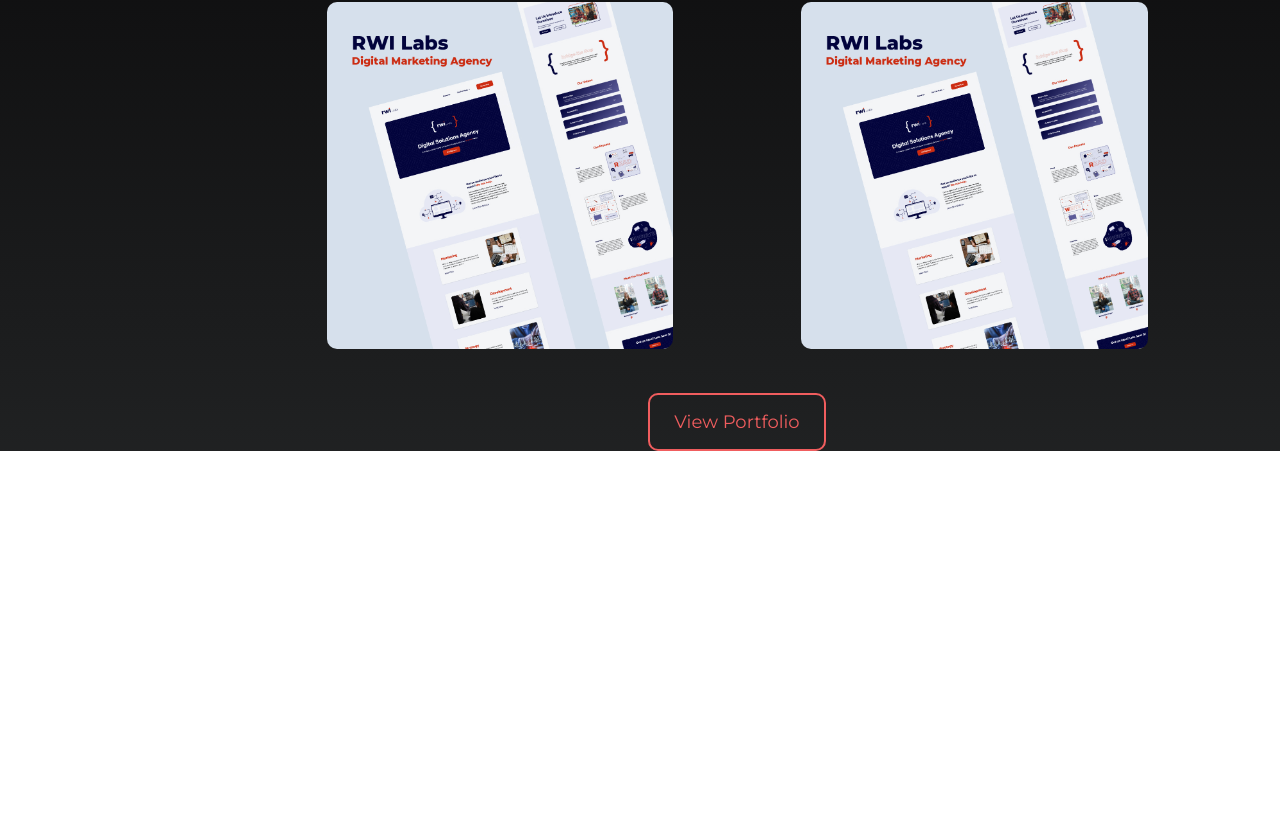
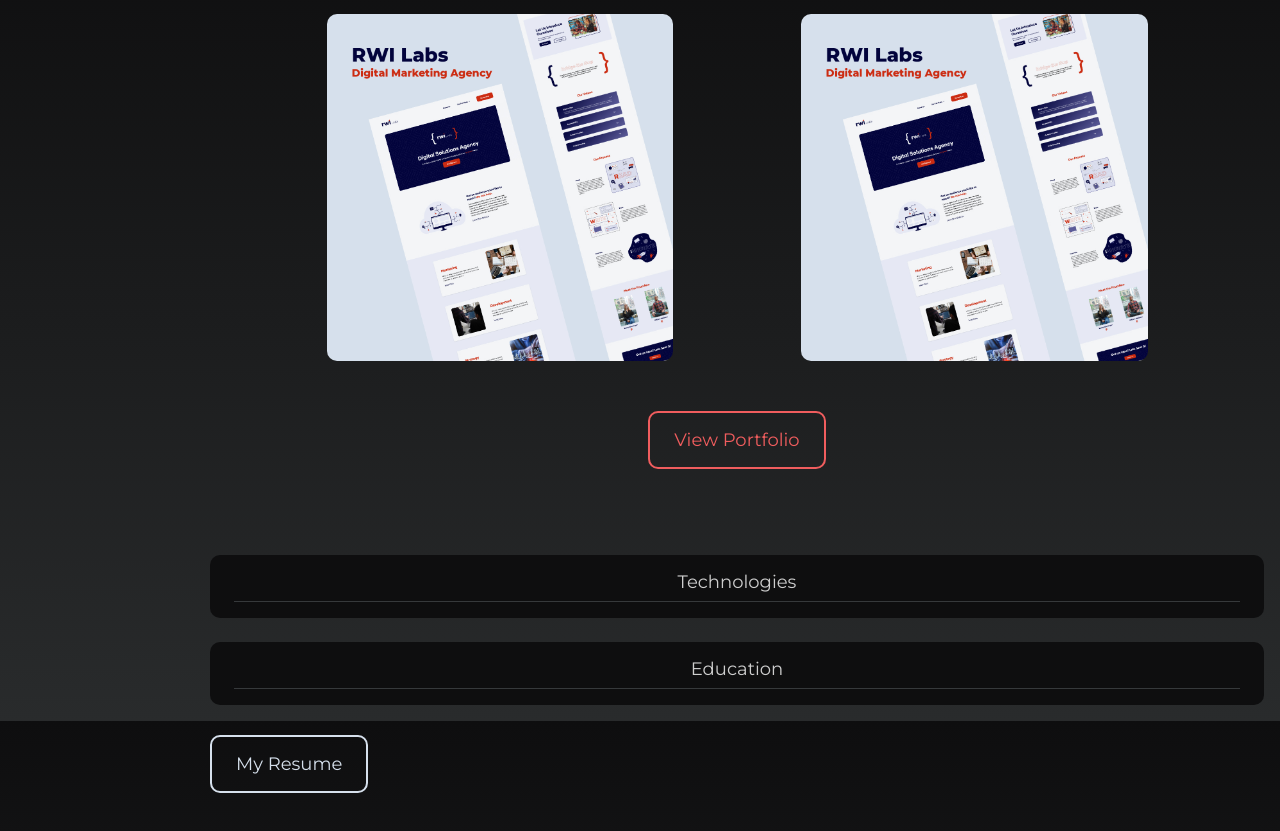
Before and after one commit to samurwin/samurwin.github.io, a React (Create React App) app: page / in a window 1280 px wide. Shown: the part 1679-2510 px from the top of the page. Before the commit the page ends 2130 px from the top, so only its background shows below. Built offline with nearby package versions, Linux system fonts and the light colour scheme.

Commit message:
utility class modifications

```diff
--- a/src/components/About/index.js
+++ b/src/components/About/index.js
@@ -6,7 +6,7 @@
 export default function About () {
 
     return (
-        <section className="aboutWrapper">
+        <section className="aboutWrapper sectionSpacing">
             <div className="container aboutCon">
                 <div className="aboutImg">
                     <img
--- a/src/components/About/style.css
+++ b/src/components/About/style.css
@@ -1,7 +1,6 @@
 .aboutWrapper {
     width: 100%;
     background: var(--secondary);
-    margin: 5rem 0;
     padding: 3.5rem 0;
 }
 
--- a/src/components/CaseStudies/index.js
+++ b/src/components/CaseStudies/index.js
@@ -12,7 +12,7 @@
 export default function CaseStudies() {
 
     return (
-        <section className="caseStudies">
+        <section className="caseStudies sectionSpacing">
             <h1 className="text-secondary text-center">Case Studies</h1>
 
                 <Swiper
--- a/src/components/Link/index.js
+++ b/src/components/Link/index.js
@@ -14,11 +14,11 @@
     }
 
     return (
-        <>
-        <a href={link} className={btnClass}>
-            {text}
-        </a>
-        </>
+        <div className="my-4">
+            <a href={link} className={btnClass}>
+                {text}
+            </a>
+        </div>
     )
 }
 
--- a/src/index.css
+++ b/src/index.css
@@ -55,19 +55,11 @@
 }
 
 h3 {
-  font-size: 1.75rem;
+  font-size: 21px;
 }
 
 h4 {
-  font-size: 1.5rem;
-}
-
-h5 {
-  font-size: 1.25rem;
-}
-
-h6 {
-  font-size: 1rem;
+  font-size: 18px;
 }
 
 p {
@@ -78,11 +70,17 @@
 
 .wrapper {
   margin-left: 74px;
+  padding-bottom: 1px;
 }
 
 .container {
   padding-left: 1rem;
   padding-right: 1rem;
+}
+
+.sectionSpacing {
+  margin-top: 5rem;
+  margin-bottom: 5rem;
 }
 
 @media screen and (min-width: 768px) {
--- a/src/pages/Home.js
+++ b/src/pages/Home.js
@@ -14,7 +14,7 @@
                 <p className="jobTitle">Web Designer & Full Stack Developer</p>
                 <div className="mt-3 flex-row flex-wrap gapSm justify-center">
                     <Link color="secondary" text="Get in Touch" link="/contact"/>
-                    <Link color="primary" text="View portfolio" link="/portfolio"/>
+                    <Link color="primary" text="View Portfolio" link="/portfolio"/>
                 </div>
             </div>
             <div className="greenStar">
@@ -54,6 +54,25 @@
         </section>
         <About/>
         <CaseStudies/>
+
+        <section className="container sectionSpacing flex-column gapMd">
+            <div className="skillsCard">
+                <div>
+                    <h4 className="cardTitle">Technologies</h4>
+                    <div className="line"></div>
+                </div>
+            </div>
+            <div className="skillsCard">
+                <div>
+                    <h4 className="cardTitle">Education</h4>
+                    <div className="line"></div>
+                </div>
+            </div>
+
+            <div>
+            <Link color="secondary" text="My Resume" link="/"/>
+            </div>
+        </section>
         </div>
     )
 }
--- a/src/pages/home.css
+++ b/src/pages/home.css
@@ -1,3 +1,4 @@
+/* Hero Styles */
 .hero {
     margin-top: 14rem;
     overflow-y: hidden;
@@ -135,3 +136,24 @@
         margin-left: 15rem;
     }
 }
+/* Hero Styles End */
+
+/* Skills and Education Styles */
+.skillsCard {
+    background: #0E0E0F;
+    border-radius: 10px;
+    padding: 1rem 1.5rem;
+}
+
+.cardTitle {
+    color: #CECECE;
+    text-align: center;
+    font-weight: 400;
+}
+
+.line {
+    width: 100%;
+    height: 1px;
+    background: #36393B;
+    margin-top: 0.5rem;
+}
```
